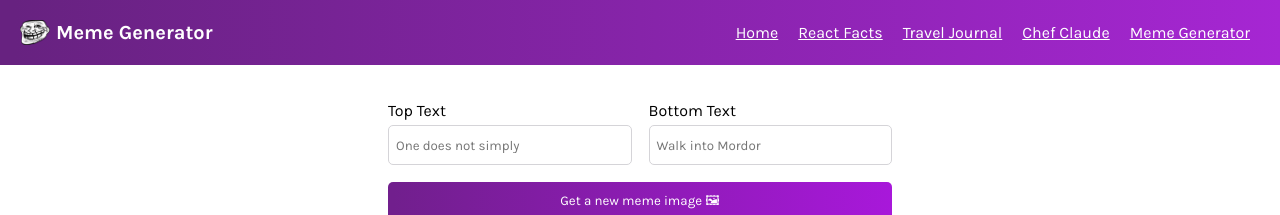
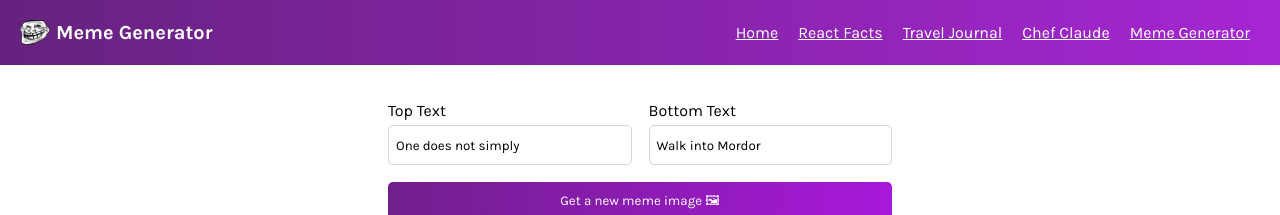
Before and after one commit to surya-441/first-react, a React (Vite) app: page /memegenerator in a window 1280 px wide. Shown: the top 215 px of the page. Built offline with nearby package versions, Linux system fonts and the light colour scheme; no server answers; what @huggingface/inference would draw is missing.

Commit message:
added an event listener to input boxes

```diff
--- a/src/componenets/MemeGeneratorMain.jsx
+++ b/src/componenets/MemeGeneratorMain.jsx
@@ -7,6 +7,10 @@ function MemeGeneratorMain() {
         topText: "One does not simply",
         bottomText: "Walk into Mordor"
     });
+    function handleChange(event) {
+        const {value, name} = event.currentTarget;
+        setMeme((prevMeme) => ({...prevMeme, [name]: value}))
+    }
     return (
         <main className="meme-generator-main">
             <div className="meme-generator-form">
@@ -15,6 +19,8 @@ function MemeGeneratorMain() {
                         type="text"
                         placeholder="One does not simply"
                         name="topText"
+                        onChange={handleChange}
+                        value={meme.topText}
                     />
                 </label>
 
@@ -23,6 +29,8 @@ function MemeGeneratorMain() {
                         type="text"
                         placeholder="Walk into Mordor"
                         name="bottomText"
+                        onChange={handleChange}
+                        value={meme.bottomText}
                     />
                 </label>
                 <button>Get a new meme image 🖼</button>
```
